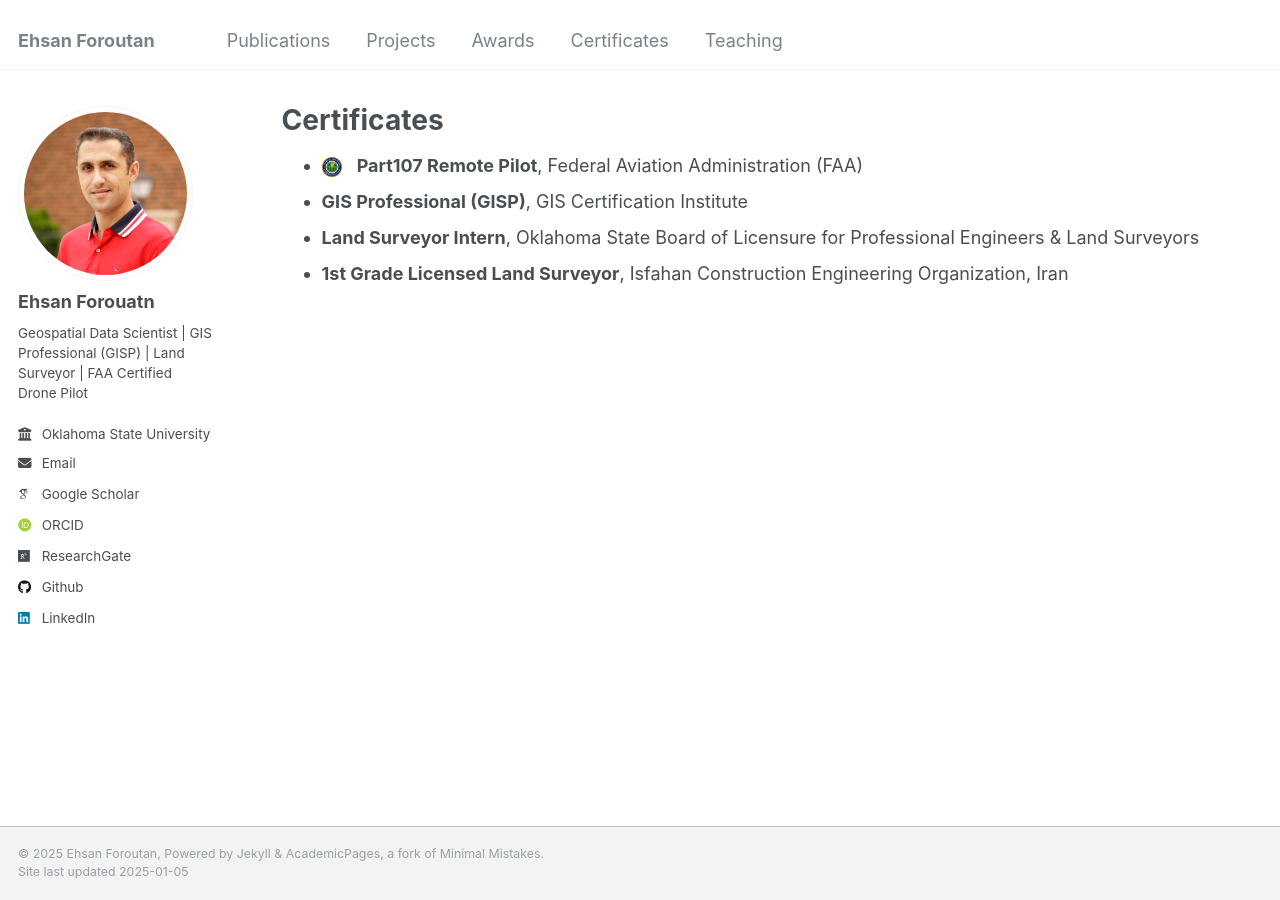
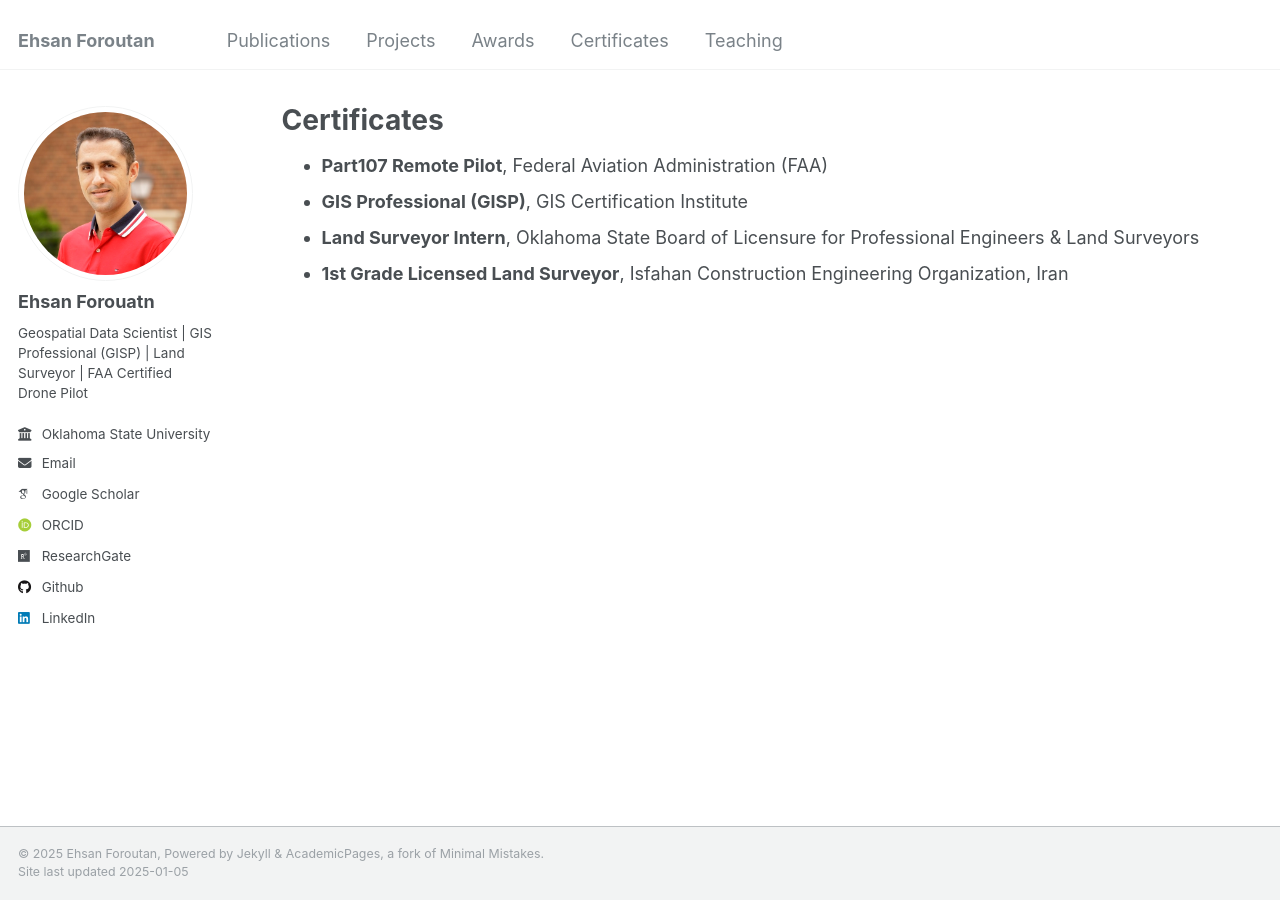
Before and after one commit to eforoutan/eforoutan.github.io, a Jekyll site: the page built from _pages/certificates.html, in a window 1280 px wide. Built offline with Jekyll 4.4.1, drawn with Linux system fonts in a browser that asks for light colours; some web fonts are replaced.

Commit message:
Update certificates.html

```diff
--- a/_pages/certificates.html
+++ b/_pages/certificates.html
@@ -5,12 +5,7 @@ permalink: /certificates/
 author_profile: true
 ---
 <ul>
-  <li>
-    <img src="https://github.com/eforoutan/eforoutan.github.io/blob/master/images/FAA.png"
-         alt="FAA Seal"
-         style="width: 20px; height: 20px; margin-right: 10px; vertical-align: middle;">
-    <strong>Part107 Remote Pilot</strong>, Federal Aviation Administration (FAA)
-  </li>
+  <li><strong>Part107 Remote Pilot</strong>, Federal Aviation Administration (FAA) </li>
   <li><strong>GIS Professional (GISP)</strong>, GIS Certification Institute</li>
   <li><strong>Land Surveyor Intern</strong>, Oklahoma State Board of Licensure for Professional Engineers & Land Surveyors</li>
   <li><strong>1st Grade Licensed Land Surveyor</strong>, Isfahan Construction Engineering Organization, Iran</li>
```
